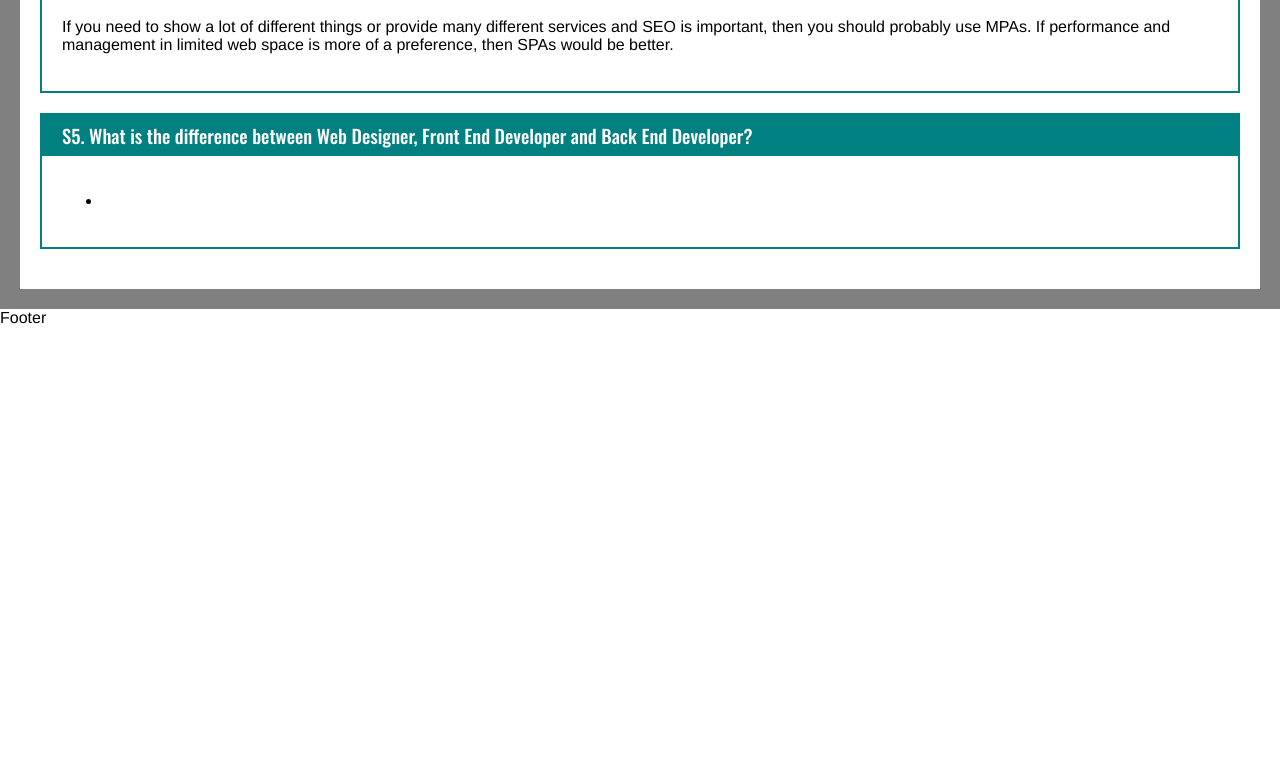
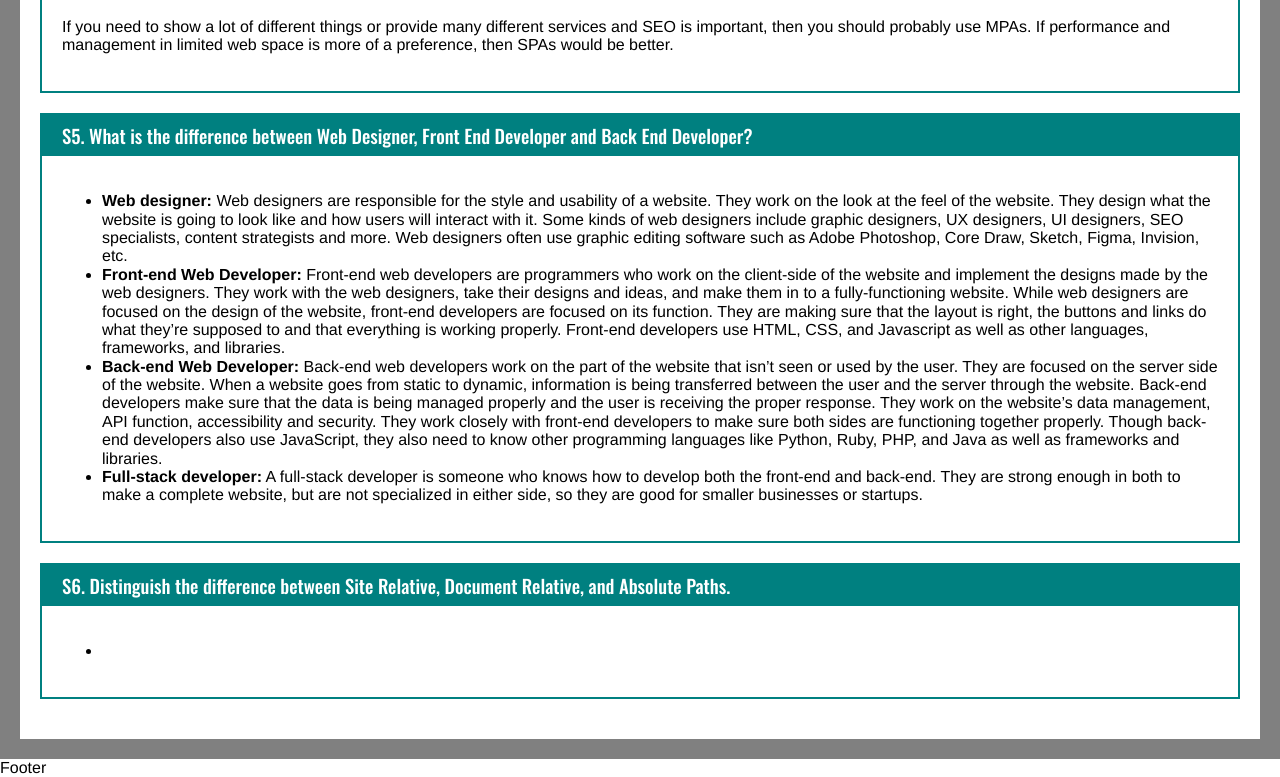
Before and after one commit to mrwasa/Web-1-Lee-Timothy-Final, a React (Create React App) app: page /homework in a window 1280 px wide. Shown: the part 1535-2312 px from the top of the page. Before the commit the page ends 1862 px from the top, so only its background shows below. Built offline with nearby package versions, Linux system fonts and the light colour scheme.

Commit message:
Updating Homework

```diff
--- a/src/React/Homework/Essays/Essays.jsx
+++ b/src/React/Homework/Essays/Essays.jsx
@@ -29,6 +29,17 @@ const Essays = () => {
             </Essay>
             <Essay q='S5. What is the difference between Web Designer, Front End Developer and Back End Developer?' >
                 <ul>
+                    <li><b>Web designer:</b> Web designers are responsible for the style and usability of a website. They work on the look at the feel of the website. They design what the website is going to look like and how users will interact with it. Some kinds of web designers include graphic designers, UX designers, UI designers, SEO specialists, content strategists and more. Web designers often use graphic editing software such as Adobe Photoshop, Core Draw, Sketch, Figma, Invision, etc. </li>
+
+                    <li><b>Front-end Web Developer:</b> Front-end web developers are programmers who work on the client-side of the website and implement the designs made by the web designers. They work with the web designers, take their designs and ideas, and make them in to a fully-functioning website. While web designers are focused on the design of the website, front-end developers are focused on its function. They are making sure that the layout is right, the buttons and links do what they’re supposed to and that everything is working properly. Front-end developers use HTML, CSS, and Javascript as well as other languages, frameworks, and libraries. </li>
+
+                    <li><b>Back-end Web Developer:</b> Back-end web developers work on the part of the website that isn’t seen or used by the user. They are focused on the server side of the website. When a website goes from static to dynamic, information is being transferred between the user and the server through the website. Back-end developers make sure that the data is being managed properly and the user is receiving the proper response. They work on the website’s data management, API function, accessibility and security. They work closely with front-end developers to make sure both sides are functioning together properly. Though back-end developers also use JavaScript, they also need to know other programming languages like Python, Ruby, PHP, and Java as well as frameworks and libraries. </li>
+
+                    <li><b>Full-stack developer:</b> A full-stack developer is someone who knows how to develop both the front-end and back-end. They are strong enough in both to make a complete website, but are not specialized in either side, so they are good for smaller businesses or startups. </li>
+                </ul>
+            </Essay>
+            <Essay q='S6. Distinguish the difference between Site Relative, Document Relative, and Absolute Paths.' >
+                <ul>
                     <li> </li>
                 </ul>
             </Essay>
```
